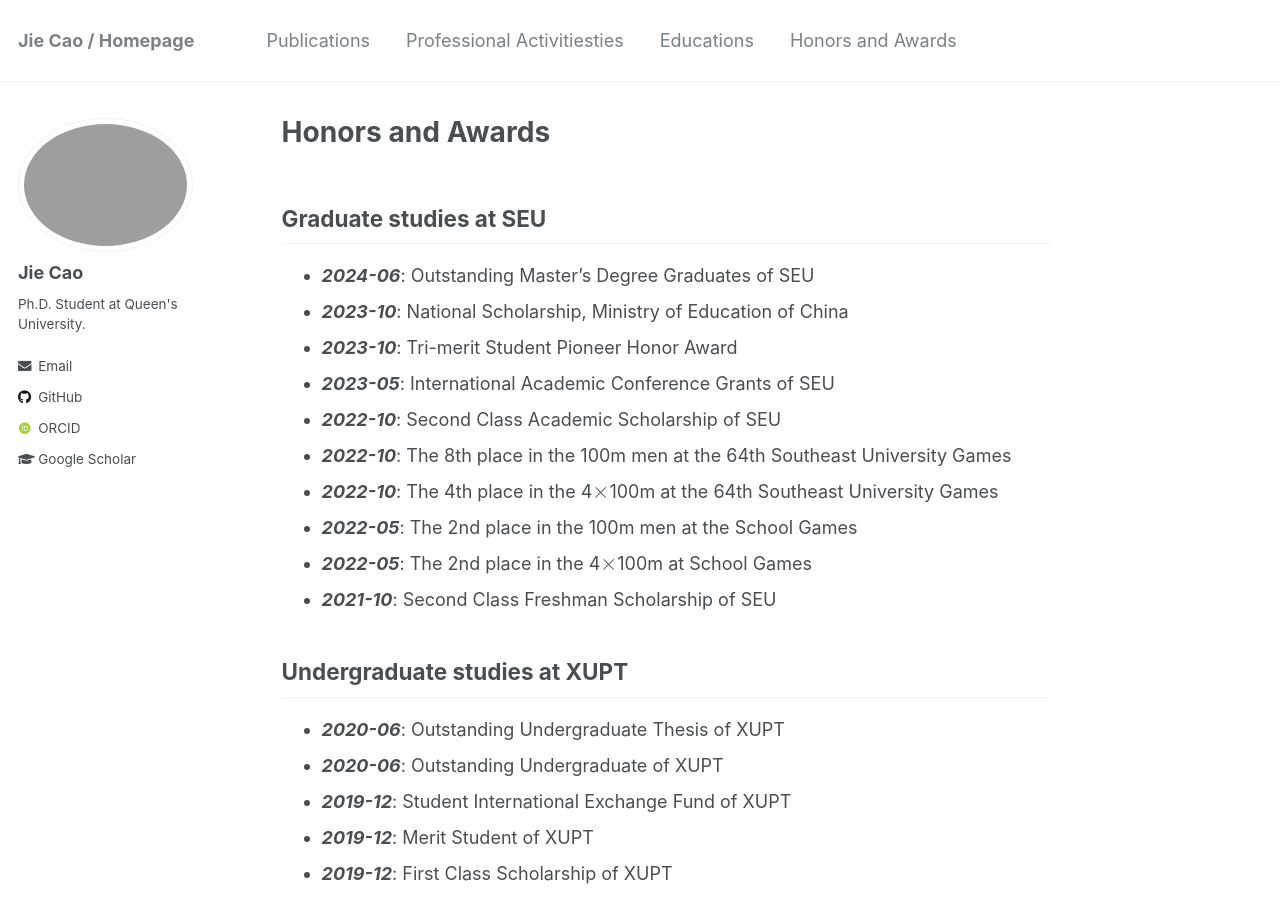
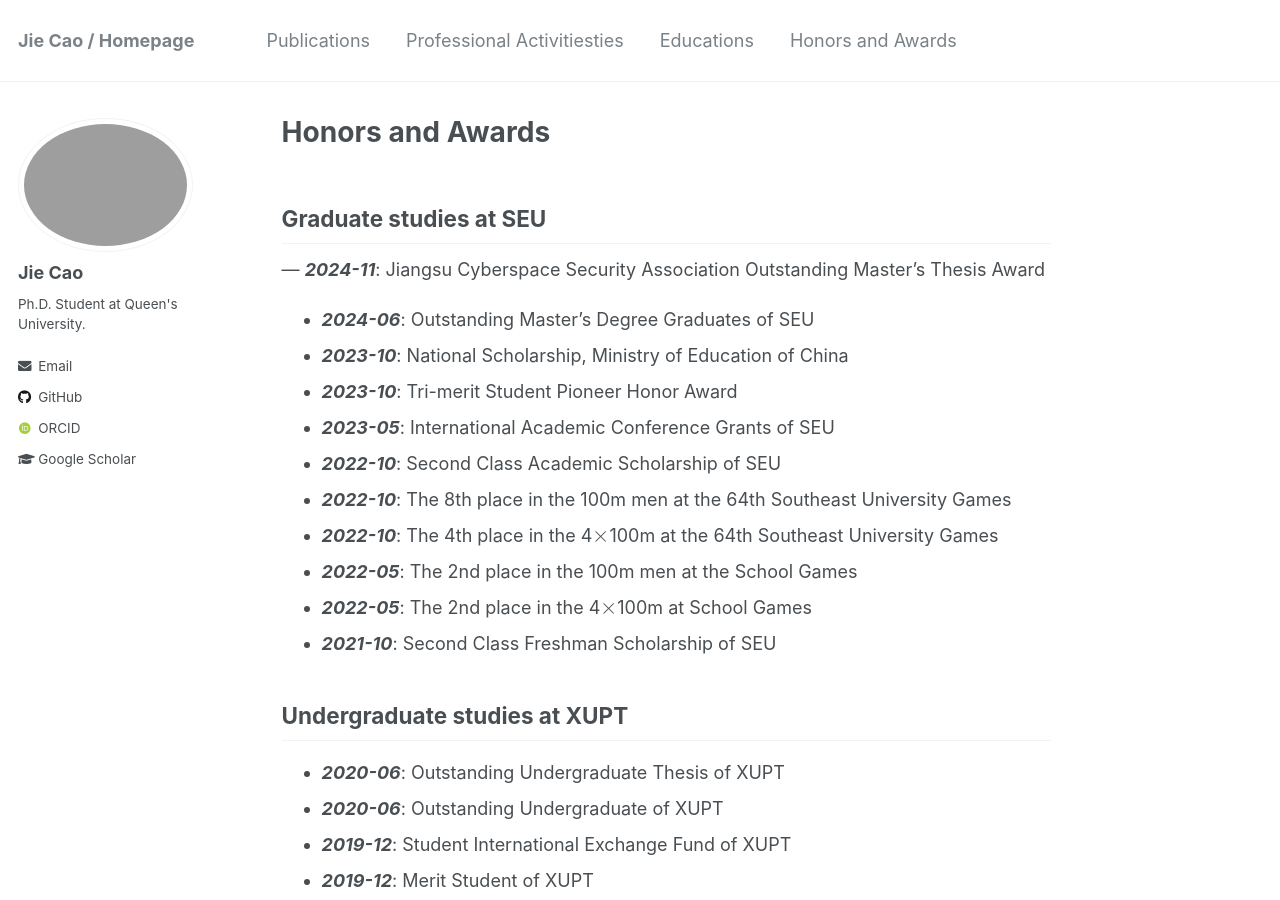
Before and after one commit to JieJayCao/JieJayCao.github.io, a Jekyll site: the page built from _pages/honorsandawards.md, in a window 1280 px wide and 900 px high. Built offline with Jekyll 4.4.1, drawn with Linux system fonts in a browser that asks for light colours; some web fonts are replaced; formulas are drawn with MathJax 3; comment, search, counter and statistics services are not loaded.

Commit message:
Update honorsandawards.md

```diff
--- a/_pages/honorsandawards.md
+++ b/_pages/honorsandawards.md
@@ -5,6 +5,7 @@ title: "Honors and Awards"
 
 
 ## Graduate studies at SEU
+— ***2024-11***: Jiangsu Cyberspace Security Association Outstanding Master’s Thesis Award
 - ***2024-06***: Outstanding Master's Degree Graduates of SEU
 - ***2023-10***: National Scholarship, Ministry of Education of China
 - ***2023-10***: Tri-merit Student Pioneer Honor Award
```
